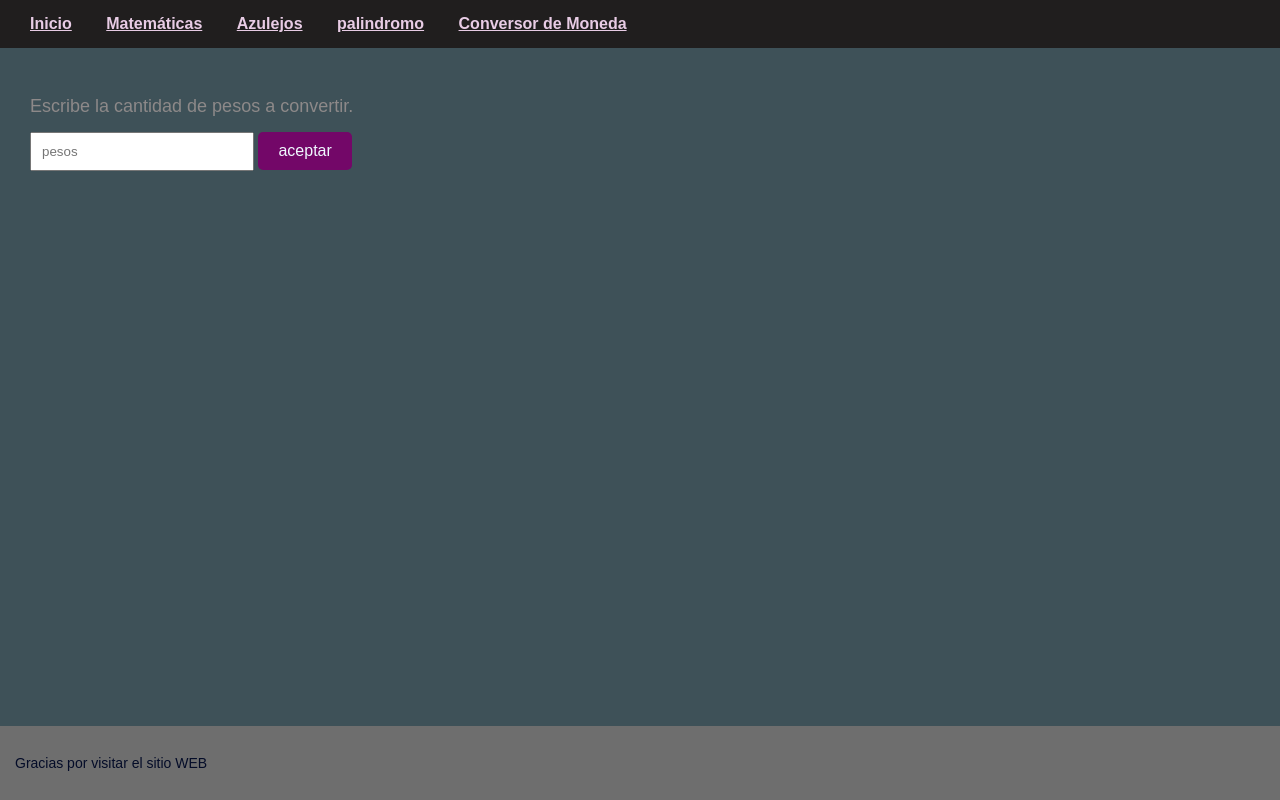
After one commit to migna27/elote, a Flask app: page /money in a window 1280 px wide. The commit adds this page. Run offline with Flask 3, Linux system fonts and the light colour scheme.

Commit message:
converit moneda

```diff
--- a/app.py
+++ b/app.py
@@ -1,5 +1,6 @@
 from flask import Flask, render_template, request
 from entities.palindrome import Palindrome
+from entities.convertir import Convertir
 
 app = Flask(__name__)
 
@@ -29,5 +30,18 @@ def palindrome():
     # Si el método es GET, simplemente mostramos la página inicial
     return render_template('palindrome.html')
 
+
+@app.route("/money", methods=['GET', 'POST'])
+def money():
+    if request.method == 'POST':
+        # Obtener la cantidad de pesos del formulario
+        pesos_str = request.form.get('input-money')
+        pesos = float(pesos_str) # Ejemplo de tasa de conversión
+        convert = Convertir(pesos)
+        dolares = convert.convertir()
+        return render_template('resultmoney.html', money=pesos, result=dolares)
+    return render_template('money.html')
+
+
 if __name__ == '__main__':
     app.run(host='0.0.0.0', port=5002)
--- a/templates/header.html
+++ b/templates/header.html
@@ -10,4 +10,5 @@
         <a href="{{ url_for('math') }}">Matemáticas</a>
         <a href="{{ url_for('azulejo') }}">Azulejos</a>
         <a href="{{ url_for('palindrome') }}">palindromo</a>
+        <a href="{{ url_for('money') }}">Conversor de Moneda</a>
         </header>
--- /dev/null
+++ b/templates/money.html
@@ -0,0 +1,16 @@
+<!DOCTYPE html>
+ <html>
+    {% include 'header.html' %}
+        <main>
+            <div>
+                <!-- etiqueta p significa parrafo -->
+                 <form method="post" action="/money">
+                <p>Escribe la cantidad de pesos a convertir.</p>
+                <input class="input-welcome" type="number" placeholder="pesos", id="input-money" name="input-money" required>
+
+                <button class="button-ok" type="submit">aceptar</button>
+            </form>
+            </div>
+        </main>
+       {% include 'footer.html' %}
+ </html>
```
Also changed, not shown: entities/convertir.py (added, +8 -0 lines), templates/resultmoney.html (added, +9 -0 lines).
